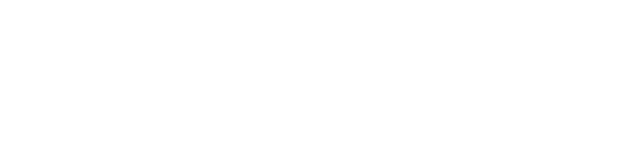
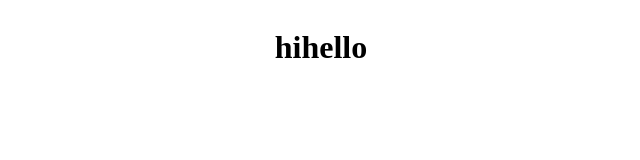
Before and after one commit to dra-gon-del/odin-signUpForm, a plain HTML site: page index.html in a window 1280 px wide. Shown: the whole page, without its empty margins (327-967 px from the left). Drawn offline with Linux system fonts and the light colour scheme; a web font is replaced by a local one.

Commit message:
06. style left and right divs

```diff
--- a/index.css
+++ b/index.css
@@ -10,4 +10,11 @@ h1 {
 .main {
     display: flex;
     flex-direction: row;
+    justify-content: center;
+    width: 100vw;
 }
+
+.left, .right {
+    display: flex;
+    justify-content: center;
+}
--- a/index.html
+++ b/index.html
@@ -8,8 +8,12 @@
 </head>
 <body>
     <div class="main">
-        <div class="left"></div>
-        <div class="right"></div>
+        <div class="left">
+            <h1>hi</h1>
+        </div>
+        <div class="right">
+            <h1>hello</h1>
+        </div>
     </div>
 </body>
 </html>
```
